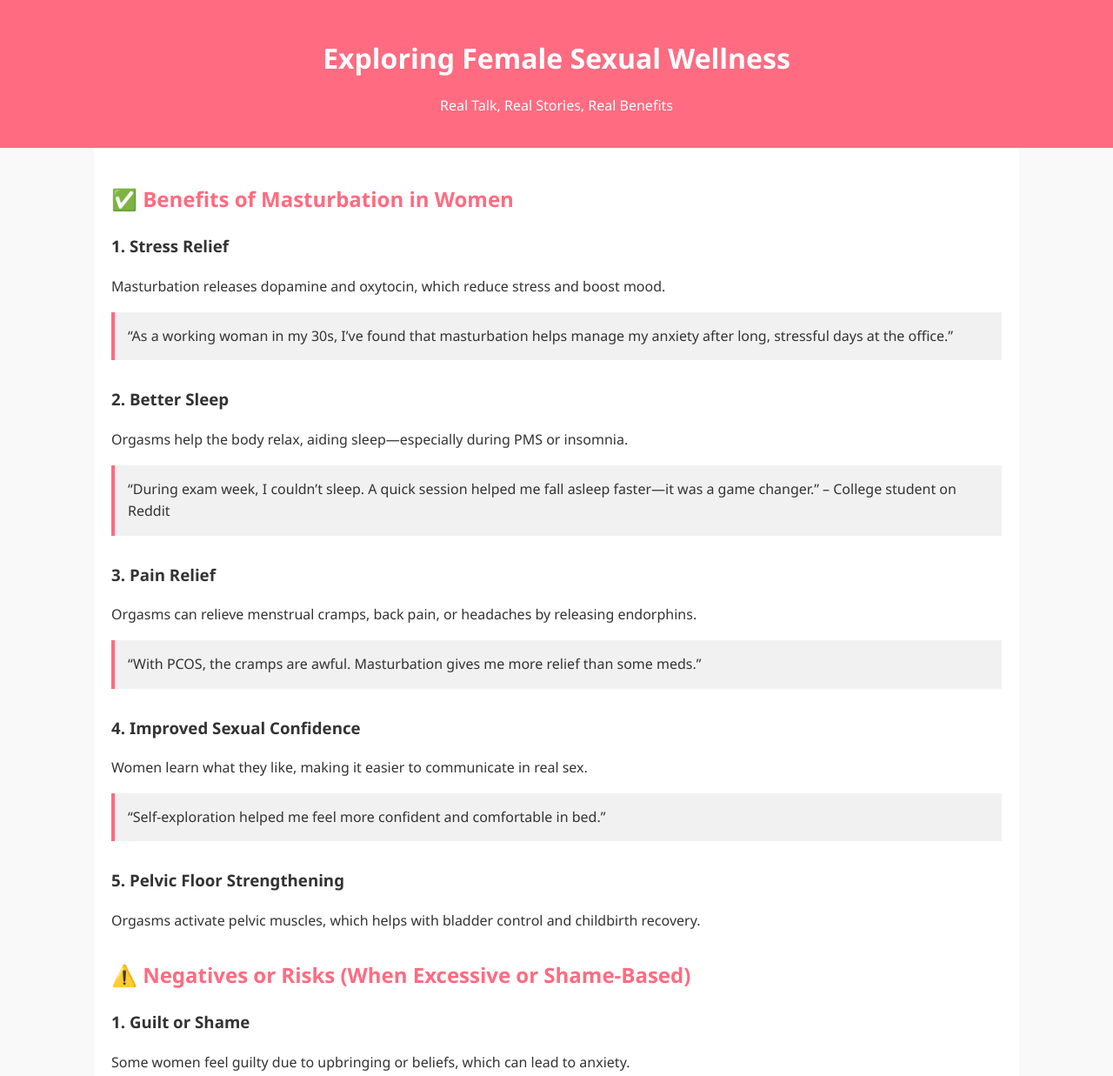
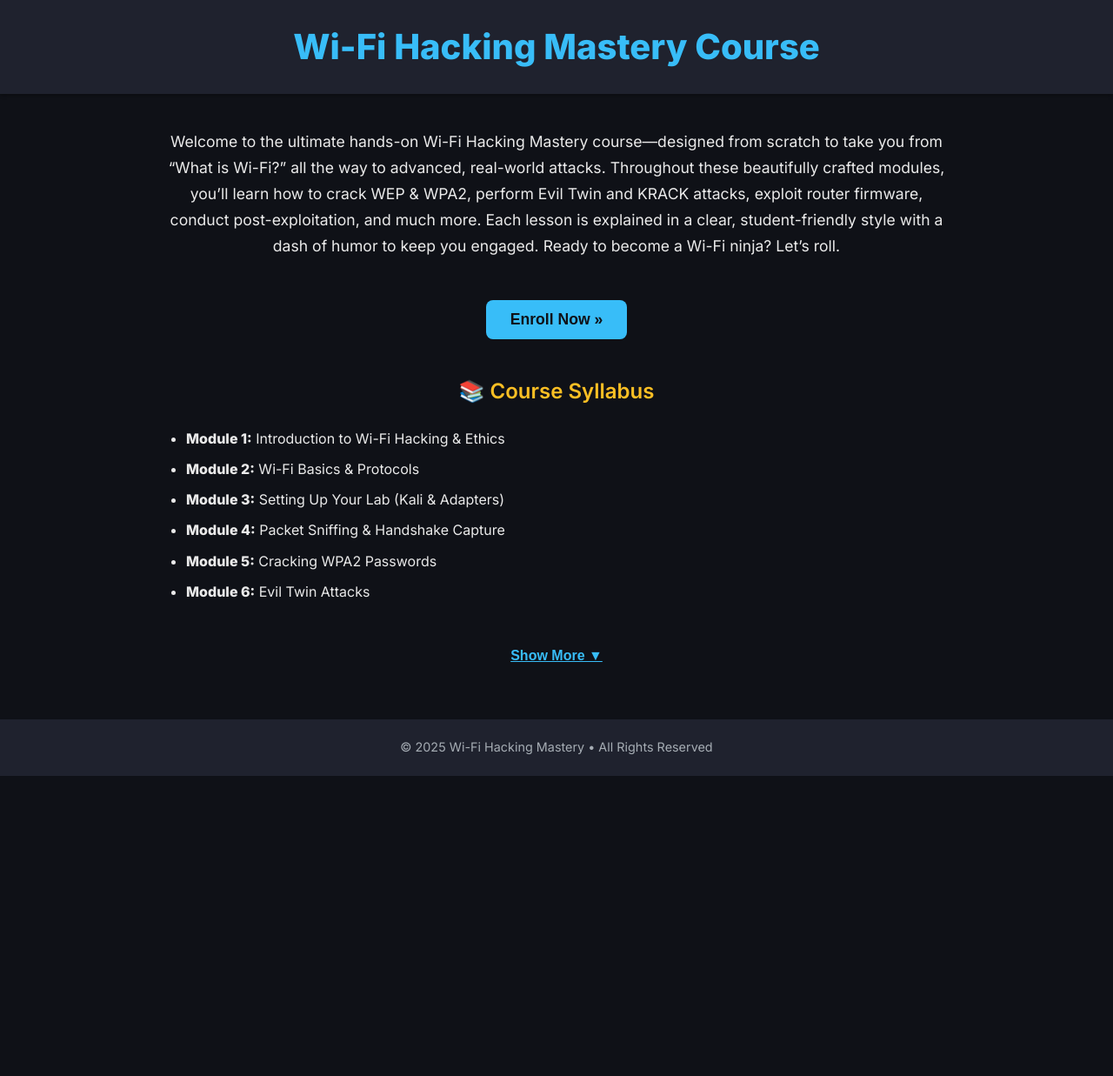
Before and after one commit to factsworld/factsworld.github.io, a plain HTML site: page index.html in a window 1280 px wide. Shown: the top 1237 px of the page at 87% size. After the commit the page ends 892 px from the top, so only its background shows below. Drawn offline with Linux system fonts and the light colour scheme.

Commit message:
Update index.html

```diff
--- a/index.html
+++ b/index.html
@@ -1,145 +1,155 @@
 <!DOCTYPE html>
 <html lang="en">
 <head>
-  <meta charset="UTF-8">
-  <meta name="viewport" content="width=device-width, initial-scale=1">
-  <title>Benefits of Masturbation in Women</title>
+  <meta charset="UTF-8" />
+  <meta name="viewport" content="width=device-width, initial-scale=1" />
+  <title>Wi-Fi Hacking Mastery Course</title>
+  <link href="https://fonts.googleapis.com/css2?family=Inter:wght@400;600;800&display=swap" rel="stylesheet" />
   <style>
     body {
-      font-family: 'Segoe UI', Tahoma, Geneva, Verdana, sans-serif;
-      line-height: 1.6;
-      background-color: #f9f9f9;
-      color: #333;
+      background: #0f1117;
+      color: #eaeaea;
+      font-family: 'Inter', sans-serif;
       margin: 0;
       padding: 0;
+      line-height: 1.7;
     }
-
     header {
-      background-color: #ff6b81;
-      color: #fff;
-      padding: 20px 0;
+      background: #1f222e;
+      padding: 20px 40px;
+      text-align: center;
+      box-shadow: 0 2px 4px rgba(0, 0, 0, 0.3);
+    }
+    header h1 {
+      margin: 0;
+      color: #38bdf8;
+      font-weight: 800;
+      font-size: 2.5rem;
+    }
+    .container {
+      max-width: 900px;
+      margin: 40px auto;
+      padding: 0 20px;
       text-align: center;
     }
-
-    .container {
-      width: 80%;
-      margin: auto;
-      padding: 20px;
-      background: #fff;
+    h2 {
+      color: #fbbf24;
+      margin-top: 40px;
+      font-weight: 600;
     }
-
-    h1 {
-      margin-bottom: 10px;
+    p {
+      margin-top: 10px;
+      font-size: 1.1rem;
     }
-
-    h2 {
-      color: #ff6b81;
+    ul {
+      text-align: left;
+      padding-left: 1.5em;
+      margin-top: 20px;
+      margin-bottom: 40px;
     }
-
-    .section {
-      margin-bottom: 30px;
+    li {
+      margin-bottom: 8px;
     }
-
-    blockquote {
-      background: #f1f1f1;
-      padding: 15px;
-      margin: 10px 0;
-      border-left: 4px solid #ff6b81;
+    .enroll-btn {
+      margin-top: 30px;
+      padding: 12px 28px;
+      font-size: 1.1rem;
+      background-color: #38bdf8;
+      color: #0f1117;
+      border: none;
+      border-radius: 8px;
+      cursor: pointer;
+      font-weight: 600;
+      transition: background-color 0.3s ease;
     }
-
+    .enroll-btn:hover {
+      background-color: #22a3db;
+    }
+    .more-btn {
+      background: none;
+      border: none;
+      color: #38bdf8;
+      font-size: 1rem;
+      margin-top: 10px;
+      cursor: pointer;
+      font-weight: 600;
+      text-decoration: underline;
+    }
+    .hidden-modules {
+      display: none;
+      margin-top: 10px;
+    }
     footer {
-      background: #333;
-      color: #fff;
+      margin-top: 60px;
+      padding: 20px 0;
+      background: #1f222e;
       text-align: center;
-      padding: 20px 0;
-      margin-top: 50px;
-    }
-
-    @media (max-width: 768px) {
-      .container {
-        width: 95%;
-      }
+      font-size: 0.9rem;
+      color: #a6adb4;
     }
   </style>
 </head>
 <body>
 
   <header>
-  <h1>Exploring Female Sexual Wellness</h1>
-  <p>Real Talk, Real Stories, Real Benefits</p>
+    <h1>Wi-Fi Hacking Mastery Course</h1>
   </header>
 
   <div class="container">
-  <h2>✅ Benefits of Masturbation in Women</h2>
+    <p>
+      Welcome to the ultimate hands-on Wi-Fi Hacking Mastery course—designed from scratch
+      to take you from “What is Wi-Fi?” all the way to advanced, real-world attacks.
+      Throughout these beautifully crafted modules, you’ll learn how to crack WEP &amp; WPA2,
+      perform Evil Twin and KRACK attacks, exploit router firmware, conduct post-exploitation,
+      and much more. Each lesson is explained in a clear, student-friendly style with a
+      dash of humor to keep you engaged. Ready to become a Wi-Fi ninja? Let’s roll.
+    </p>
 
-  <div class="section">
-    <h3>1. Stress Relief</h3>
-    <p>Masturbation releases dopamine and oxytocin, which reduce stress and boost mood.</p>
-    <blockquote>“As a working woman in my 30s, I’ve found that masturbation helps manage my anxiety after long, stressful days at the office.”</blockquote>
+    <button class="enroll-btn" onclick="location.href='module1.html'">
+      Enroll Now &raquo;
+    </button>
+
+    <div class="overview">
+      <h2>📚 Course Syllabus</h2>
+      <ul>
+        <li><strong>Module 1:</strong> Introduction to Wi-Fi Hacking &amp; Ethics</li>
+        <li><strong>Module 2:</strong> Wi-Fi Basics &amp; Protocols</li>
+        <li><strong>Module 3:</strong> Setting Up Your Lab (Kali &amp; Adapters)</li>
+        <li><strong>Module 4:</strong> Packet Sniffing &amp; Handshake Capture</li>
+        <li><strong>Module 5:</strong> Cracking WPA2 Passwords</li>
+        <li><strong>Module 6:</strong> Evil Twin Attacks</li>
+      </ul>
+
+      <div id="moreModules" class="hidden-modules">
+        <ul>
+          <li><strong>Module 7:</strong> Captive Portals &amp; Phishing Tricks</li>
+          <li><strong>Module 8:</strong> Sniffing &amp; MITM Attacks</li>
+          <li><strong>Module 9:</strong> Packet Injection &amp; Frame Manipulation</li>
+          <li><strong>Module 10:</strong> Rogue APs &amp; Advanced Cloning</li>
+          <li><strong>Module 11:</strong> Captive Portal Credential Harvesting</li>
+          <li><strong>Module 12:</strong> WPS Attacks (Pixie Dust, Reaver, OneShot)</li>
+          <li><strong>Module 13:</strong> KRACK Attack (Key Reinstallation)</li>
+          <li><strong>Module 14:</strong> Router Firmware Exploits</li>
+          <li><strong>Module 15:</strong> Post-Exploitation Techniques</li>
+          <li><strong>Quiz Challenge:</strong> Final Challenge &amp; Quiz</li>
+        </ul>
       </div>
 
-  <div class="section">
-    <h3>2. Better Sleep</h3>
-    <p>Orgasms help the body relax, aiding sleep—especially during PMS or insomnia.</p>
-    <blockquote>“During exam week, I couldn’t sleep. A quick session helped me fall asleep faster—it was a game changer.” – College student on Reddit</blockquote>
-  </div>
-
-  <div class="section">
-    <h3>3. Pain Relief</h3>
-    <p>Orgasms can relieve menstrual cramps, back pain, or headaches by releasing endorphins.</p>
-    <blockquote>“With PCOS, the cramps are awful. Masturbation gives me more relief than some meds.”</blockquote>
-  </div>
-
-  <div class="section">
-    <h3>4. Improved Sexual Confidence</h3>
-    <p>Women learn what they like, making it easier to communicate in real sex.</p>
-    <blockquote>“Self-exploration helped me feel more confident and comfortable in bed.”</blockquote>
-  </div>
-
-  <div class="section">
-    <h3>5. Pelvic Floor Strengthening</h3>
-    <p>Orgasms activate pelvic muscles, which helps with bladder control and childbirth recovery.</p>
-  </div>
-
-  <h2>⚠️ Negatives or Risks (When Excessive or Shame-Based)</h2>
-
-  <div class="section">
-    <h3>1. Guilt or Shame</h3>
-    <p>Some women feel guilty due to upbringing or beliefs, which can lead to anxiety.</p>
-    <blockquote>“Coming from a conservative home, I used to feel like I was doing something wrong. It took years to unlearn that guilt.”</blockquote>
-  </div>
-
-  <div class="section">
-    <h3>2. Addiction or Avoidance</h3>
-    <p>Overdoing it to escape stress or boredom can lead to emotional dependency.</p>
-    <blockquote>“I was using masturbation to avoid loneliness. It became a crutch and hurt my dating life.”</blockquote>
-  </div>
-
-  <div class="section">
-    <h3>3. Reduced Sensitivity (Rare)</h3>
-    <p>Using vibrators too frequently at high intensity may temporarily reduce sensitivity.</p>
-    <blockquote>“I noticed it took me longer to orgasm with my partner after using my vibrator daily.”</blockquote>
-  </div>
-
-  <div class="section">
-    <h3>4. Relationship Discomfort</h3>
-    <p>In relationships with poor communication, one partner may feel threatened or insecure about the other's masturbation habits.</p>
-  </div>
-
-  <h2>🤫 “Hidden” Truths</h2>
-
-  <div class="section">
-    <ul>
-      <li>Many women masturbate, but don’t talk about it—even to close friends.</li>
-      <li>It’s often more emotional and mental than just physical—used for healing, comfort, or control.</li>
-      <li>Some use masturbation to process trauma or reclaim their sexuality after bad experiences.</li>
-    </ul>
+      <button class="more-btn" onclick="showMore()">Show More ▼</button>
     </div>
   </div>
 
   <footer>
-  <p>&copy; 2025 factsworld.github.io | Empowering Humans Wellness</p>
+    &copy; 2025 Wi-Fi Hacking Mastery • All Rights Reserved
   </footer>
+
+  <script>
+    function showMore() {
+      const more = document.getElementById('moreModules');
+      more.style.display = 'block';
+      document.querySelector('.more-btn').style.display = 'none';
+    }
+  </script>
 
 </body>
 </html>
```
Lines whose indentation alone changed are shown as unchanged.
